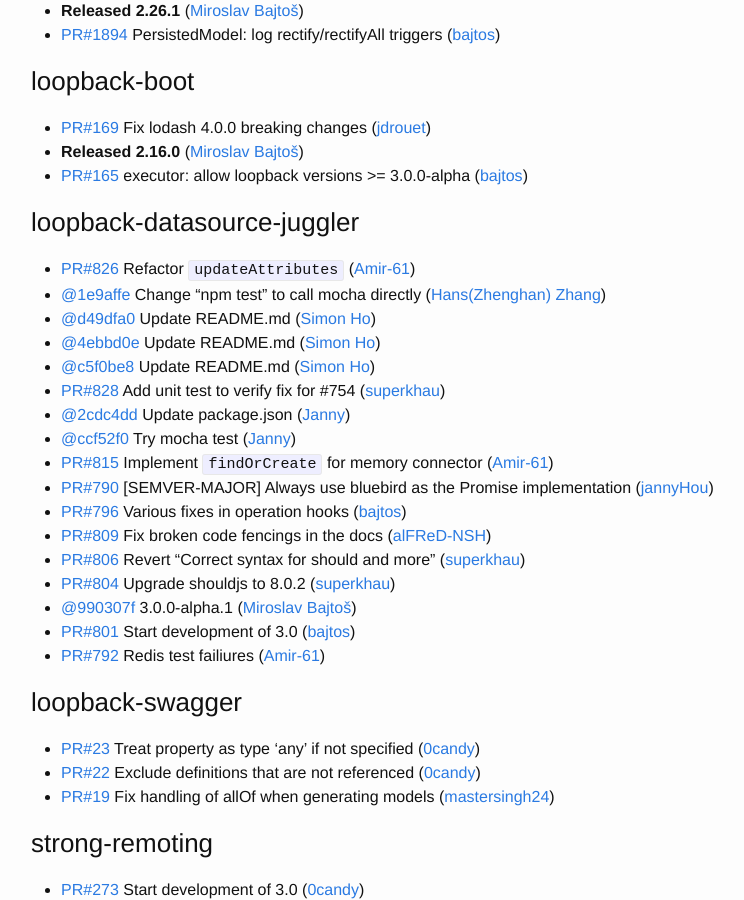
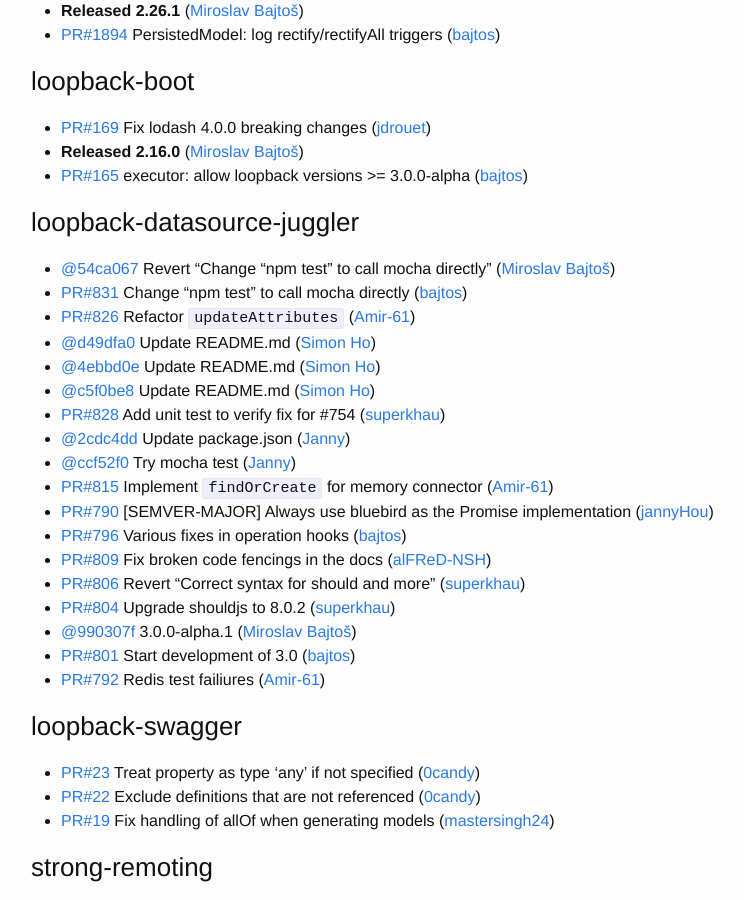
Before and after one commit to strongloop/loopback, a Jekyll site: the page built from index.md, in a window 1280 px wide and 900 px high, scrolled down 885 px. Shown: the whole window, without its empty margins (239-983 px from the left). Built offline with Jekyll 4.4.1, drawn with Linux system fonts in a browser that asks for light colours; some of the changed text lies outside the part shown.

Commit message:
Update changelog

```diff
--- a/index.md
+++ b/index.md
@@ -44,8 +44,9 @@
 
 
 ### loopback-datasource-juggler
+ * [@54ca067](https://github.com/strongloop/loopback-datasource-juggler/commit/54ca06761063e6cab6bb3cac9b2b0c1a790e69bf) Revert "Change "npm test" to call mocha directly" ([Miroslav Bajtoš](https://github.com/bajtos))
+ * [PR#831](https://github.com/strongloop/loopback-datasource-juggler/pull/831) Change "npm test" to call mocha directly ([bajtos](https://github.com/bajtos))
  * [PR#826](https://github.com/strongloop/loopback-datasource-juggler/pull/826) Refactor `updateAttributes` ([Amir-61](https://github.com/Amir-61))
- * [@1e9affe](https://github.com/strongloop/loopback-datasource-juggler/commit/1e9affe4ba194831e35827fb0c17884fb1c9b345) Change "npm test" to call mocha directly ([Hans(Zhenghan) Zhang](https://github.com/Hans-Zhang28))
  * [@d49dfa0](https://github.com/strongloop/loopback-datasource-juggler/commit/d49dfa0293fe3c649298a283a82e7768104ee754) Update README.md ([Simon Ho](https://github.com/superkhau))
  * [@4ebbd0e](https://github.com/strongloop/loopback-datasource-juggler/commit/4ebbd0e5c2ebf5481c5cf1606fa078abeb4bd2d2) Update README.md ([Simon Ho](https://github.com/superkhau))
  * [@c5f0be8](https://github.com/strongloop/loopback-datasource-juggler/commit/c5f0be83a84baf7df19cdfedc6951b6f3d3be7ee) Update README.md ([Simon Ho](https://github.com/superkhau))
@@ -136,6 +137,7 @@
 
 
 ### loopback-connector-redis
+ * [PR#15](https://github.com/strongloop/loopback-connector-redis/pull/15) Skip failing tests ([superkhau](https://github.com/superkhau))
  * [PR#14](https://github.com/strongloop/loopback-connector-redis/pull/14) Upgrade should to 8.0.2 ([superkhau](https://github.com/superkhau))
  * [PR#13](https://github.com/strongloop/loopback-connector-redis/pull/13) Use NPM run scripts instead of Make ([superkhau](https://github.com/superkhau))
  * [@5236baa](https://github.com/strongloop/loopback-connector-redis/commit/5236baac6f75ecd4826f0a3bc4983cda1f9b074f) Update README.md ([Simon Ho](https://github.com/superkhau))
@@ -145,6 +147,7 @@
 
 
 ### loopback-connector-remote
+ * [PR#35](https://github.com/strongloop/loopback-connector-remote/pull/35) Register Models with Dynamic converter ([bajtos](https://github.com/bajtos))
  * [@5b721fe](https://github.com/strongloop/loopback-connector-remote/commit/5b721fe016a158bea4f2e2343a8ae51d2c17671c) Update README.md ([Simon Ho](https://github.com/superkhau))
  * [@14bfe9e](https://github.com/strongloop/loopback-connector-remote/commit/14bfe9eaeaef98b242c7de5d36f2b03be8bd6d07) Update README.md ([Simon Ho](https://github.com/superkhau))
  * [PR#31](https://github.com/strongloop/loopback-connector-remote/pull/31) Test fixes ([superkhau](https://github.com/superkhau))
@@ -202,6 +206,7 @@
 
 
 ### loopback-component-passport
+ * [PR#121](https://github.com/strongloop/loopback-component-passport/pull/121) Fix email validation for LDAP ([loay](https://github.com/loay))
  * **Released 2.0.0** ([Ryan Graham](https://github.com/rmg))
  * [PR#115](https://github.com/strongloop/loopback-component-passport/pull/115) Fix version Number ([loay](https://github.com/loay))
  * [PR#113](https://github.com/strongloop/loopback-component-passport/pull/113) Use Auto-generated email ([loay](https://github.com/loay))
```
Also changed, not shown: other parts of index.md (+2 -1 lines).
